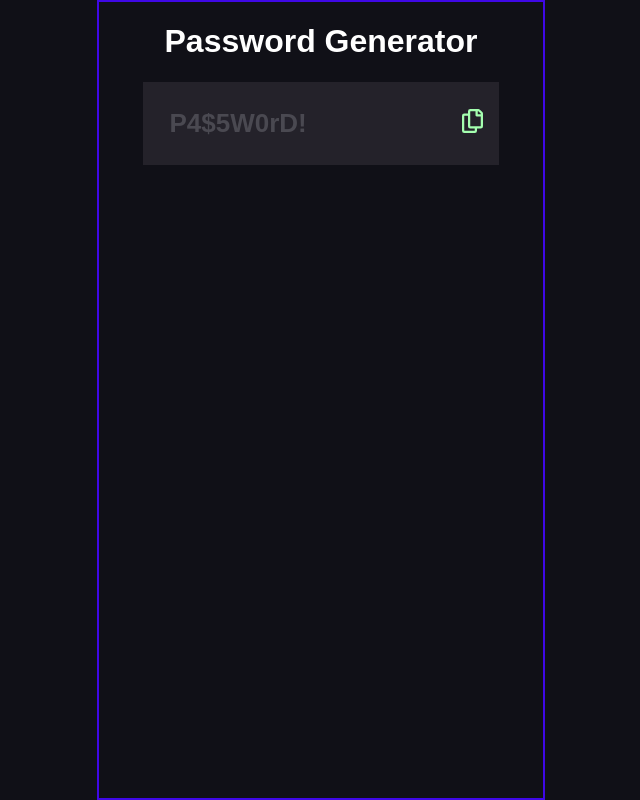
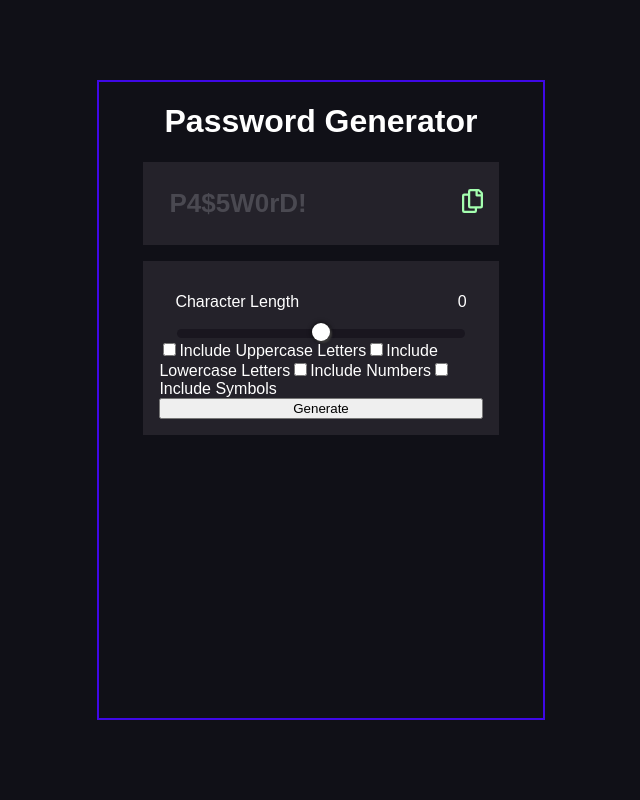
Before and after one commit to alcidesgoncalves/Password-Generator, a React (Vite) app: page / in a window 1280 px wide. Shown: the whole page, without its empty margins (319-959 px from the left). Built offline with nearby package versions, Linux system fonts and the light colour scheme.

Commit message:
feat/range-input-refactored

```diff
--- a/src/App.jsx
+++ b/src/App.jsx
@@ -1,6 +1,9 @@
 import styled from "styled-components";
 import GlobalStyle from "./GlobalStyles";
 import PasswordContainer from "./components/PasswordContainer";
+import RangeInput from "./components/RangeInput";
+import Checkbox from "./components/Checkbox";
+import Button from "./components/Button";
 
 const Container = styled.div`
   display: flex;
@@ -8,7 +11,16 @@ const Container = styled.div`
   align-items: center;
   border: 2px solid #3f08e6;
   width: 35%;
-  min-height: 100vh;
+  min-height: 80vh;
+`;
+
+const MainDiv = styled.div`
+  display: flex;
+  flex-direction: column;
+  width: 80%;
+  background-color: #24222a;
+  margin-top: 1em;
+  padding: 1rem;
 `;
 
 function App() {
@@ -18,6 +30,11 @@ function App() {
       <Container>
         <h1>Password Generator</h1>
         <PasswordContainer />
+        <MainDiv>
+          <RangeInput />
+          <Checkbox />
+          <Button />
+        </MainDiv>
       </Container>
     </>
   );
--- a/src/components/RangeInput.jsx
+++ b/src/components/RangeInput.jsx
@@ -1,20 +1,52 @@
 import styled from "styled-components";
+import React, { useState } from "react";
 
 const LengthContainer = styled.div`
   display: flex;
-  flex-direction: row;
+  flex-wrap: wrap;
   justify-content: space-between;
+  margin: 0 1em;
+`;
+
+const StyledRange = styled.input.attrs({
+  type: "range",
+  min: 0,
+  max: 100,
+})`
+  -webkit-appearance: none;
+  appearance: none;
+  background: #19161f;
+  cursor: pointer;
+  border-radius: 12px;
+  width: 100%;
+  height: 0.55rem;
+
+  &::-webkit-slider-thumb {
+    -webkit-appearance: none; /* Override default look */
+    appearance: none;
+    margin-top: -2px; /* Centers thumb on the track */
+    background-color: #ffffff;
+    height: 1rem;
+    width: 0.95rem;
+    border-radius: 100px;
+    padding: 0.55rem;
+    box-shadow: 2px 2px 2px #3b3a3a, 0px 0px 5px #080808;
+  }
 `;
 
 function RangeInput() {
+  const [value, setValue] = useState(0);
+
+  const handleChange = (event) => {
+    setValue(event.target.value);
+  };
+
   return (
-    <div>
-      <LengthContainer>
-        <p>Character Length</p>
-        <p>10</p>
-      </LengthContainer>
-      <input type="range" name="" id="" />
-    </div>
+    <LengthContainer>
+      <p>Character Length</p>
+      <p>{value}</p>
+      <StyledRange type="range" name="" id="" onChange={handleChange} />
+    </LengthContainer>
   );
 }
 
```
